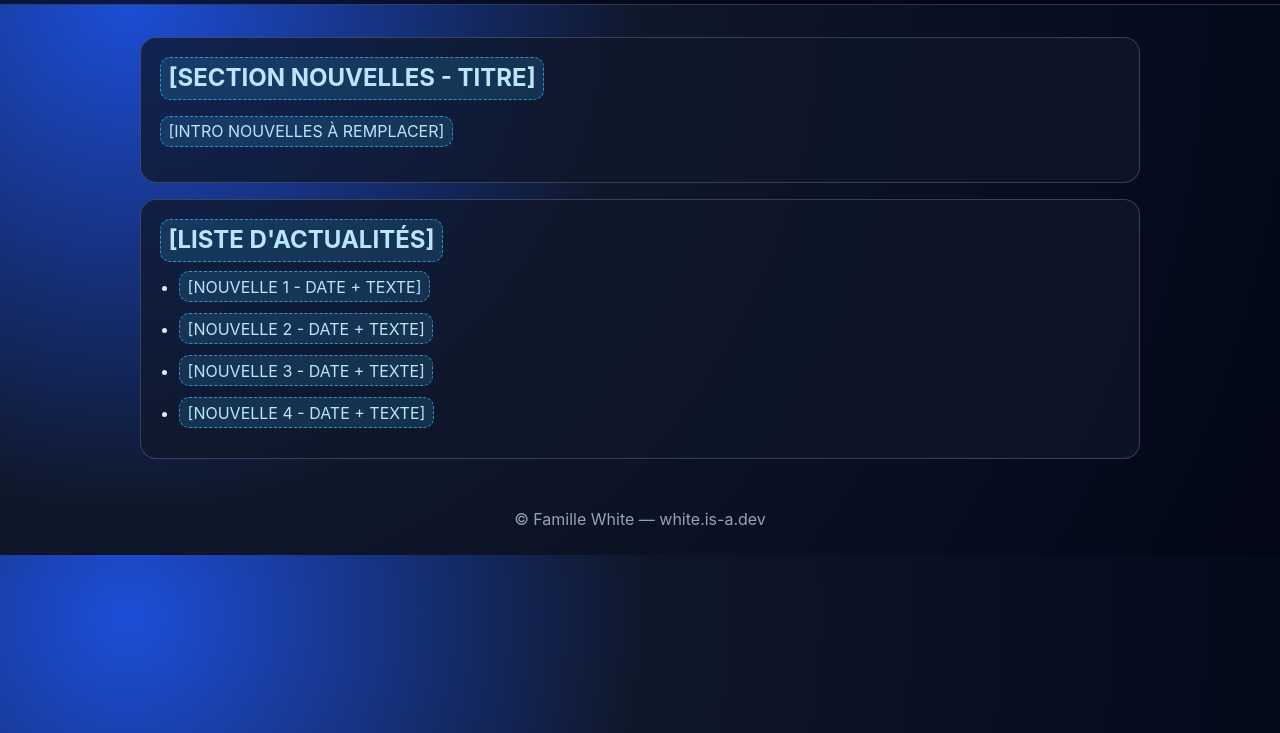
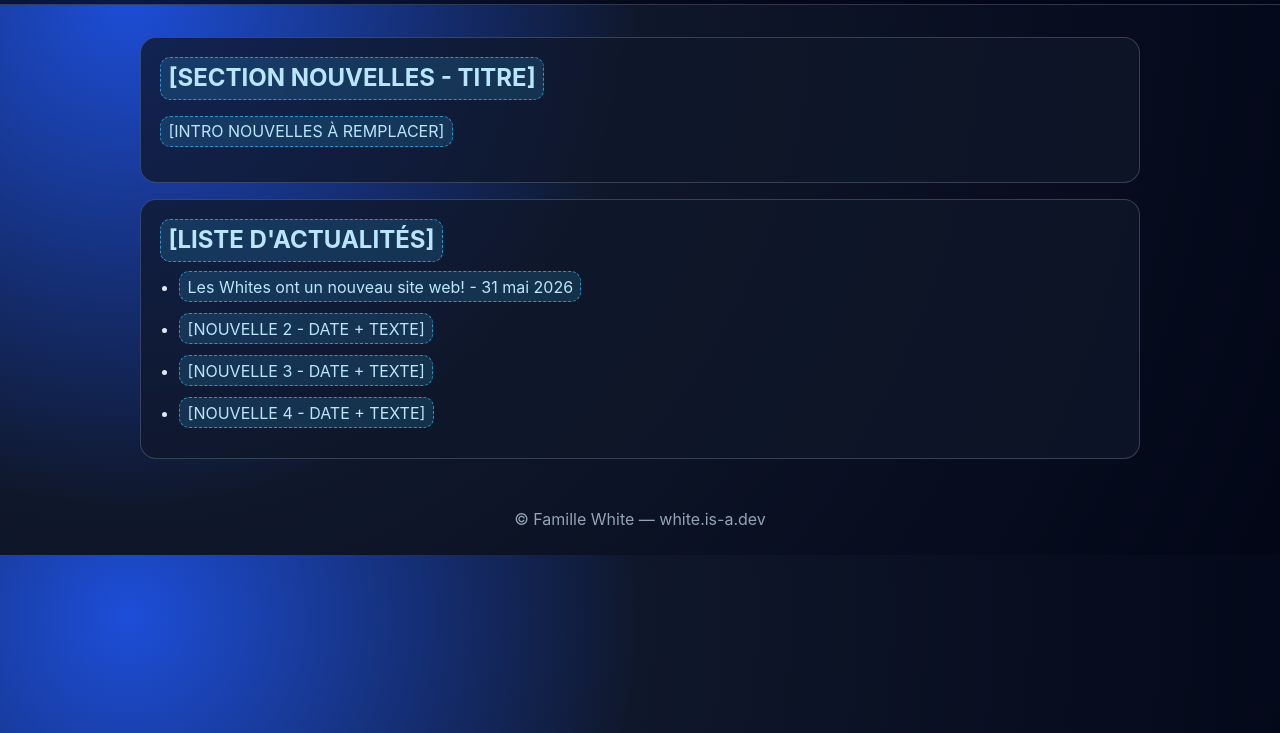
Before and after one commit to gnof-the-shark/whiteweb, a website: page nouvelles.html in a window 1280 px wide. Shown: the part 67-800 px from the top of the page. Drawn offline with Linux system fonts and the light colour scheme.

Commit message:
Update news list with new entry

```diff
--- a/nouvelles.html
+++ b/nouvelles.html
@@ -27,7 +27,7 @@
       <section>
         <h2><span class="placeholder">[LISTE D'ACTUALITÉS]</span></h2>
         <ul>
-          <li><span class="placeholder">[NOUVELLE 1 - DATE + TEXTE]</span></li>
+          <li><span class="placeholder">Les Whites ont un nouveau site web! - 31 mai 2026</span></li>
           <li><span class="placeholder">[NOUVELLE 2 - DATE + TEXTE]</span></li>
           <li><span class="placeholder">[NOUVELLE 3 - DATE + TEXTE]</span></li>
           <li><span class="placeholder">[NOUVELLE 4 - DATE + TEXTE]</span></li>
```
